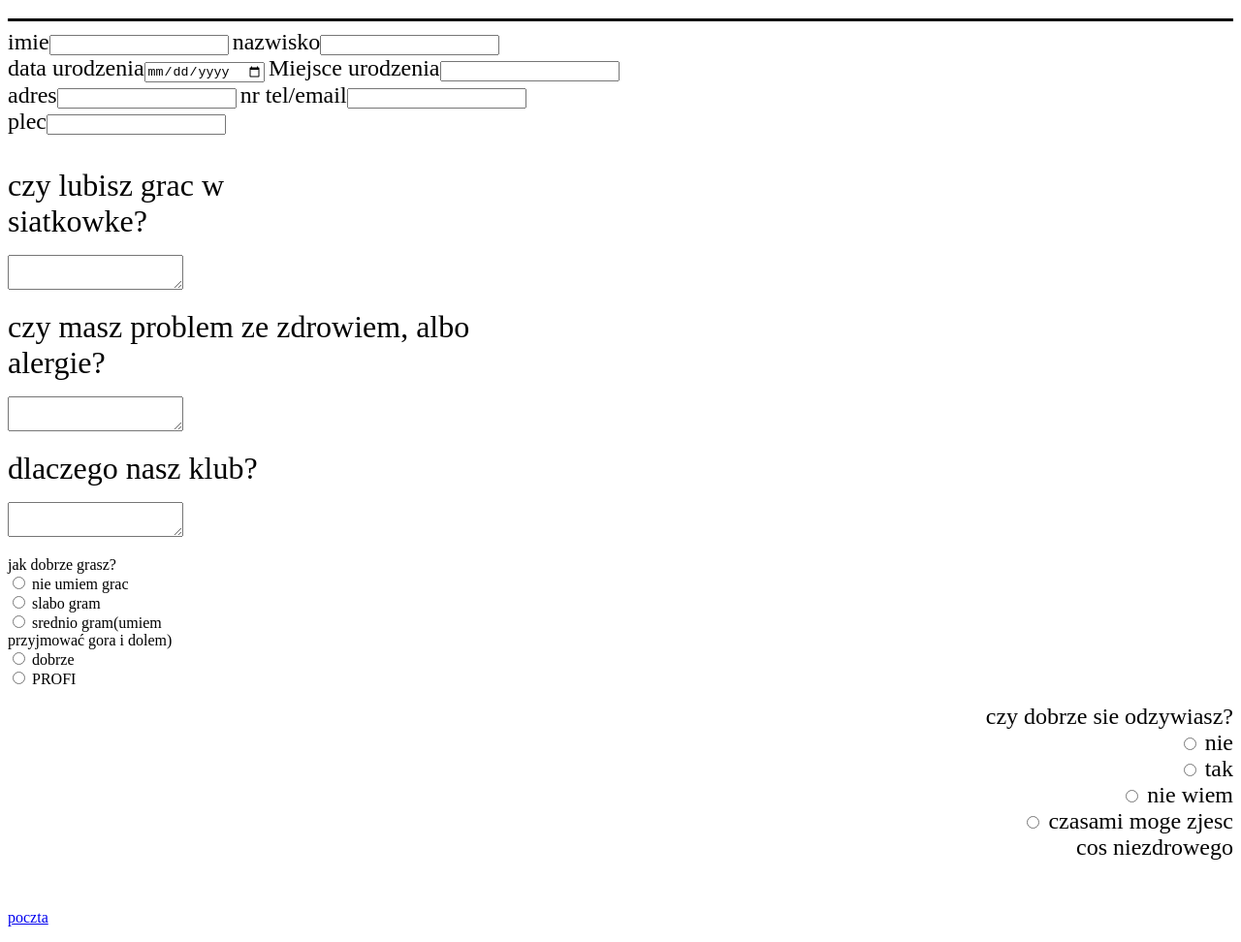
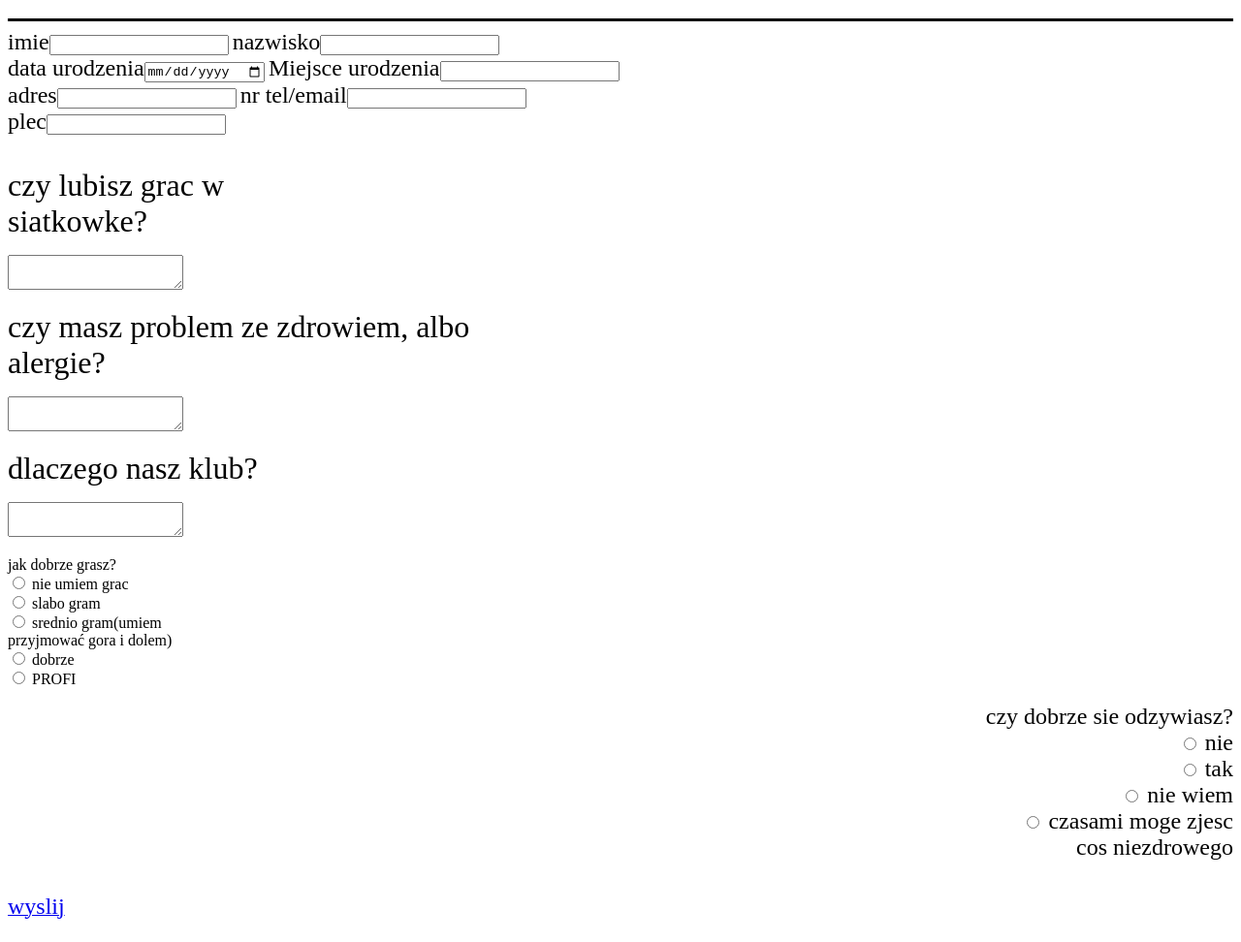
Before and after one commit to DaryaHushcha/formularz, a plain HTML site: page index.html in a window 1280 px wide. Shown: the part 61-1033 px from the top of the page at 97% size. Drawn offline with Linux system fonts and the light colour scheme.

Commit message:
Update index.html

```diff
--- a/index.html
+++ b/index.html
@@ -77,7 +77,8 @@ czy dobrze sie odzywiasz?
 	<br>
 	</font></p><br>
 
-	 <a href="file:///C:/Users/hushc/OneDrive/Desktop/school/4.html" ><p align="left">poczta</a>
-
+	<tr>
+	<td> <a href="mailto:EMAIL" ><font size="5"<p align="right">wyslij</a></td>
+        </tr>
  	</body>
 	</html>
```
